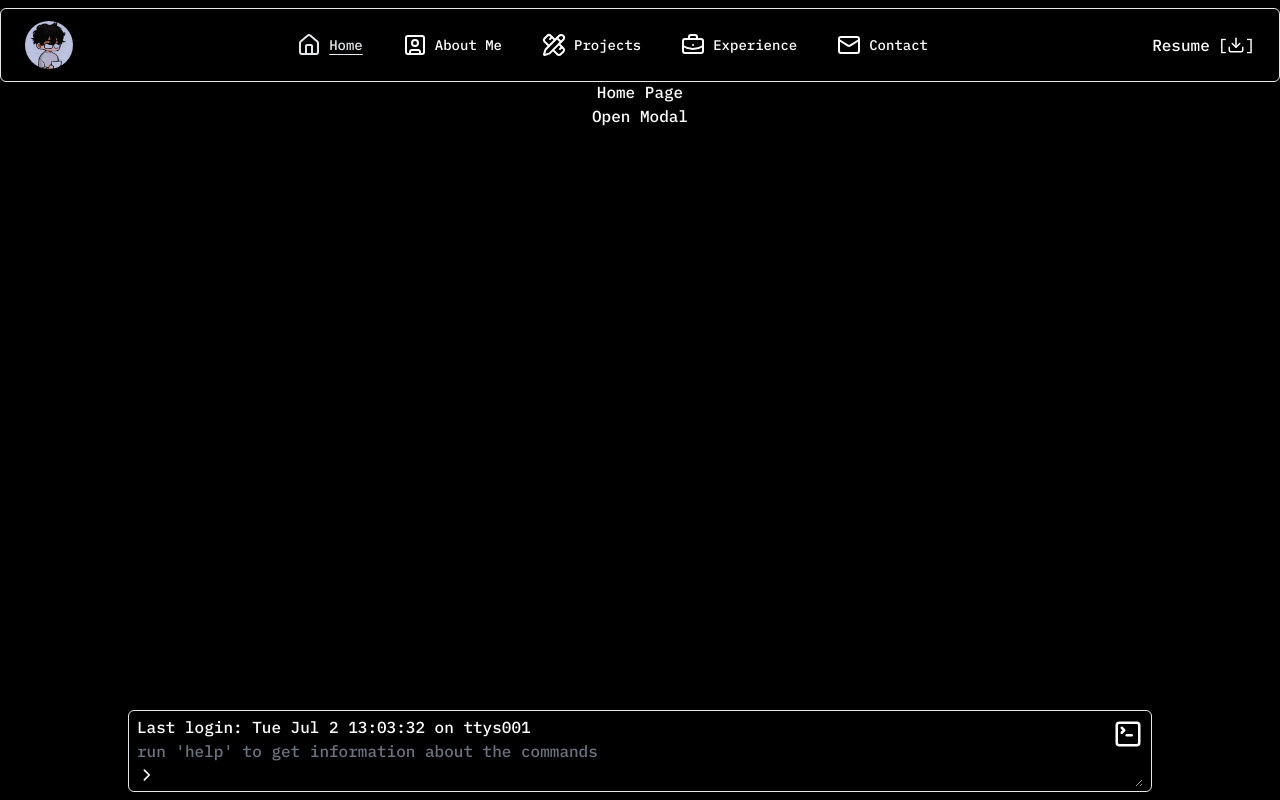
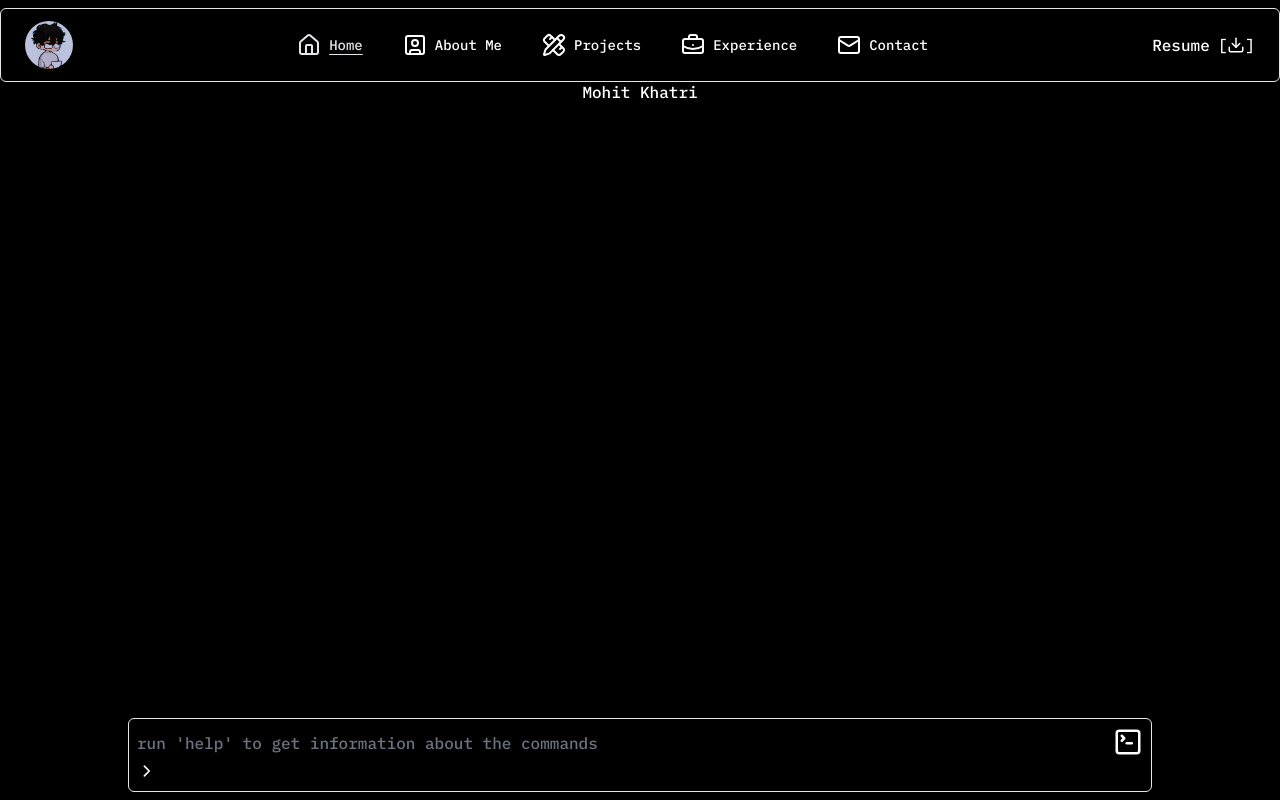
Before and after one commit to mohits-git/portfolio, a Next.js app: page / in a window 1280 px wide. Built offline with nearby package versions, Linux system fonts and the light colour scheme.

Commit message:
refac: clean up terminal and page.tsx

```diff
--- a/src/app/page.tsx
+++ b/src/app/page.tsx
@@ -1,29 +1,7 @@
-'use client';
-
-import CustomModal from "@/components/custom-modal";
-import { useModal } from "@/providers/modal";
-
 export default function Home() {
-  const { setOpen } = useModal();
-  const handleClick = () => {
-    setOpen((
-      <CustomModal>
-        <div className="rounded-lg bg-black/50 text-white shadow-black/30 min-w-[500px] min-h-[500px]">
-          Hellew from modal
-        </div>
-      </CustomModal>
-    ));
-  }
   return (
     <div className="w-screen h-full flex flex-col justify-center items-center">
-      Home Page
-      <button
-        type="button"
-        onClick={() => handleClick()}
-        className="bg-black text-white rounded-md"
-      >
-        Open Modal
-      </button>
+      Mohit Khatri
     </div>
   );
 }
--- a/src/components/terminal/index.tsx
+++ b/src/components/terminal/index.tsx
@@ -8,20 +8,21 @@ type Props = {
 const Terminal: React.FC<Props> = () => {
   return (
     <div className="fixed bottom-2 left-0 w-full flex justify-center">
-      <div className="relative min-h-[65px] h-full max-w-5xl w-full p-1 md:px-2 flex flex-col border rounded-md underline-offset-4 decoration-gray-300">
-        {/* ------------------TerminalIcon--------------------------- */}
+      <div className="relative min-h-[65px] h-full max-w-5xl w-full py-2 px-1 md:px-2 flex flex-col space-y-1 border rounded-md underline-offset-4 decoration-gray-300">
         <div className="absolute top-2 right-2">
           <SquareTerminal width={30} height={30} />
         </div>
-        {/* ---------------------------------------------------------- */}
 
-        <p>Last login: Tue Jul  2 13:03:32 on ttys001</p>
         <p className="text-gray-500">run &apos;help&apos; to get information about the commands</p>
 
-        <div className="relative flex items-center">
+        <div className="relative flex items-center w-full">
           <ChevronRight width={20} height={20} />
-          <textarea name="terminal" id="terminal" className="w-full bg-transparent border-none outline-none focus:outline-none h-[1.5rem]">
-          </textarea>
+          <input
+            type="text"
+            name="terminal"
+            id="terminal"
+            className="w-full bg-transparent border-none outline-none focus:outline-none h-[1.5rem]"
+          />
         </div>
 
       </div>
```
